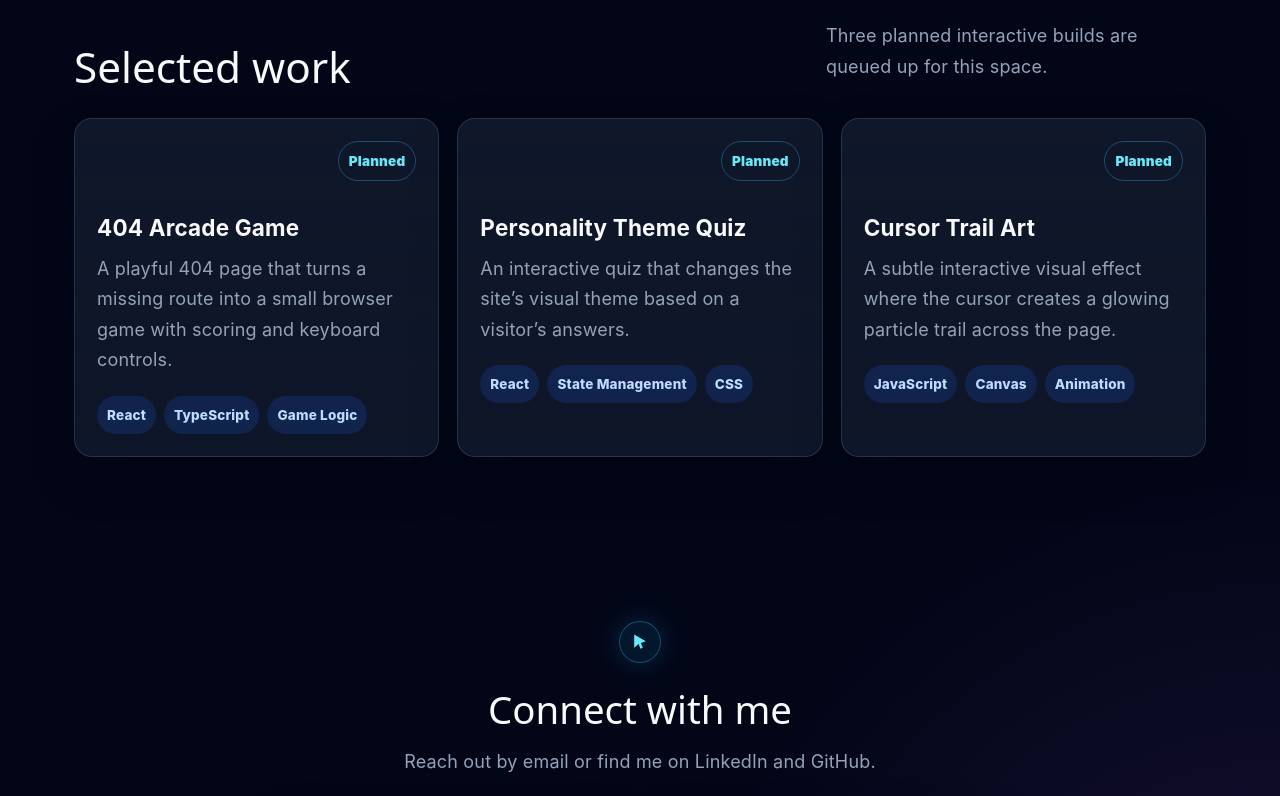
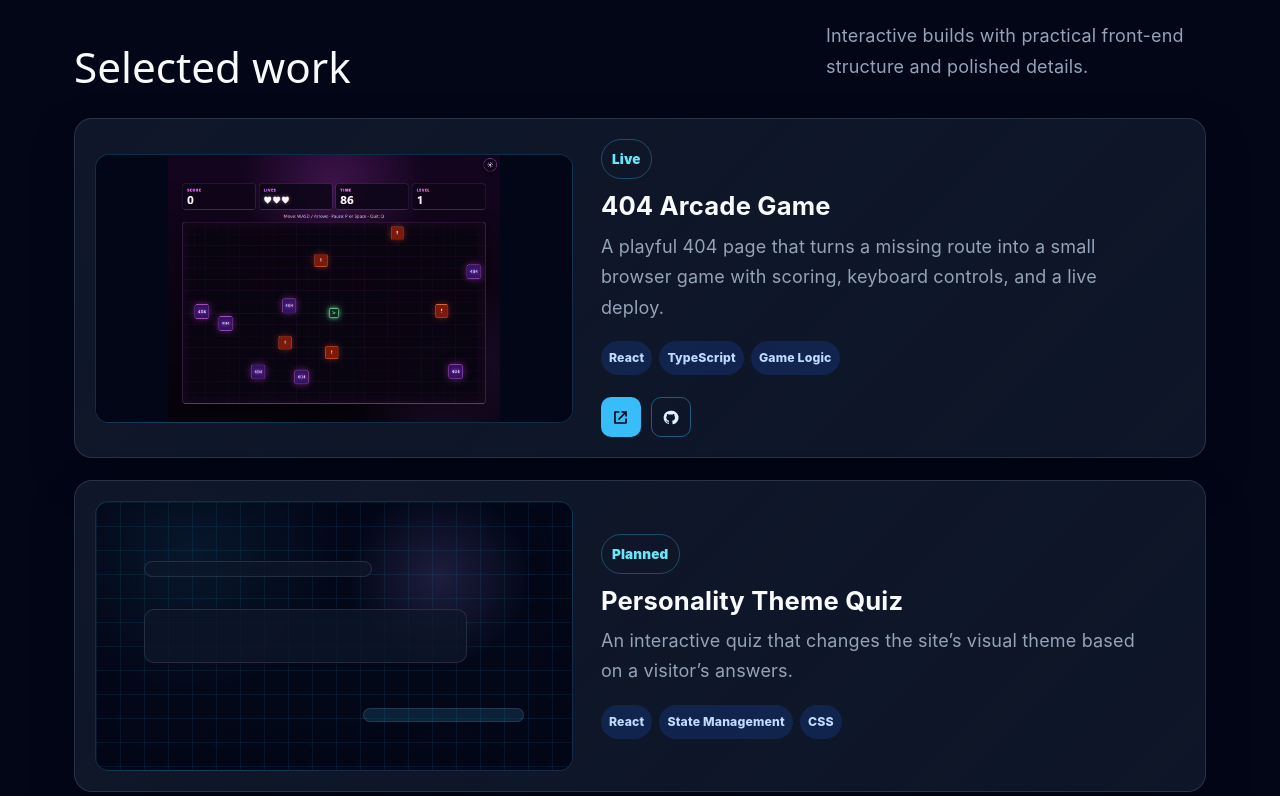
Before and after one commit to devbyE/EfremW, a React (Vite) app: page / in a window 1280 px wide. Shown: the part 2004-2800 px from the top of the page. Built offline with nearby package versions, Linux system fonts and the light colour scheme.

Commit message:
Update projects section with arcade game

```diff
--- a/src/App.css
+++ b/src/App.css
@@ -347,17 +347,19 @@ h2 {
 
 .project-grid {
   display: grid;
-  grid-template-columns: repeat(3, minmax(0, 1fr));
-  gap: 18px;
+  gap: 22px;
 }
 
 .project-card {
-  min-height: 260px;
+  display: grid;
+  grid-template-columns: minmax(280px, 0.9fr) minmax(0, 1.1fr);
+  gap: 28px;
+  align-items: center;
   border: 1px solid rgba(148, 163, 184, 0.2);
   border-radius: 18px;
-  padding: 22px;
+  padding: 20px;
   background:
-    linear-gradient(180deg, rgba(15, 23, 42, 0.92), rgba(15, 23, 42, 0.62)),
+    linear-gradient(135deg, rgba(15, 23, 42, 0.94), rgba(15, 23, 42, 0.58)),
     rgba(15, 23, 42, 0.84);
   box-shadow: 0 20px 50px rgba(0, 0, 0, 0.18);
   transition:
@@ -374,8 +376,8 @@ h2 {
 
 .project-card-top {
   display: flex;
-  justify-content: flex-end;
-  margin-bottom: 34px;
+  justify-content: flex-start;
+  margin-bottom: 14px;
 }
 
 .project-status {
@@ -390,28 +392,176 @@ h2 {
 .project-card h3 {
   margin-bottom: 12px;
   color: #f8fafc;
-  font-size: 1.25rem;
+  font-size: clamp(1.35rem, 2vw, 1.9rem);
 }
 
 .project-card p {
+  max-width: 560px;
+  margin-bottom: 0;
   color: #94a3b8;
   line-height: 1.7;
+}
+
+.project-content {
+  min-width: 0;
+}
+
+.project-preview {
+  overflow: hidden;
+  border: 1px solid rgba(56, 189, 248, 0.2);
+  border-radius: 14px;
+  background:
+    radial-gradient(circle at 20% 18%, rgba(56, 189, 248, 0.18), transparent 8rem),
+    rgba(2, 6, 23, 0.72);
+  box-shadow: inset 0 0 40px rgba(2, 6, 23, 0.42);
+}
+
+.project-preview img {
+  display: block;
+  width: 100%;
+  aspect-ratio: 16 / 9;
+  background: #020617;
+  object-fit: contain;
+  object-position: center;
+}
+
+.project-placeholder {
+  position: relative;
+  min-height: 220px;
+  aspect-ratio: 16 / 9;
+  background:
+    linear-gradient(rgba(56, 189, 248, 0.08) 1px, transparent 1px),
+    linear-gradient(90deg, rgba(56, 189, 248, 0.08) 1px, transparent 1px),
+    radial-gradient(circle at 72% 28%, rgba(167, 139, 250, 0.16), transparent 5rem),
+    rgba(2, 6, 23, 0.52);
+  background-size: 24px 24px, 24px 24px, auto, auto;
+}
+
+.project-placeholder span {
+  position: absolute;
+  display: block;
+  border: 1px solid rgba(148, 163, 184, 0.18);
+  border-radius: 10px;
+  background: rgba(15, 23, 42, 0.72);
+}
+
+.project-placeholder span:nth-child(1) {
+  top: 22%;
+  left: 10%;
+  width: 48%;
+  height: 16px;
+}
+
+.project-placeholder span:nth-child(2) {
+  top: 40%;
+  left: 10%;
+  width: 68%;
+  height: 54px;
+}
+
+.project-placeholder span:nth-child(3) {
+  right: 10%;
+  bottom: 18%;
+  width: 34%;
+  height: 14px;
+  background: rgba(56, 189, 248, 0.14);
 }
 
 .project-tech {
   display: flex;
   flex-wrap: wrap;
-  gap: 8px;
-  margin-top: 20px;
+  gap: 7px;
+  margin-top: 18px;
 }
 
 .project-tech span {
   border-radius: 999px;
-  padding: 6px 10px;
+  padding: 4px 8px;
   background: rgba(37, 99, 235, 0.18);
   color: #bfdbfe;
-  font-size: 0.75rem;
+  font-size: 0.68rem;
   font-weight: 800;
+}
+
+.project-links {
+  display: flex;
+  flex-wrap: wrap;
+  gap: 10px;
+  padding-top: 22px;
+}
+
+.project-links a {
+  position: relative;
+  display: inline-flex;
+  align-items: center;
+  justify-content: center;
+  width: 40px;
+  height: 40px;
+  border: 1px solid rgba(56, 189, 248, 0.42);
+  border-radius: 10px;
+  color: #e0f2fe;
+  transition:
+    transform 0.2s ease,
+    border-color 0.2s ease,
+    background 0.2s ease;
+}
+
+.project-links a svg {
+  width: 19px;
+  height: 19px;
+  fill: none;
+  stroke: currentColor;
+  stroke-linecap: round;
+  stroke-linejoin: round;
+  stroke-width: 2;
+}
+
+.project-links a:nth-child(2) svg {
+  fill: currentColor;
+  stroke: none;
+}
+
+.project-links a:first-child {
+  background: #38bdf8;
+  color: #020617;
+}
+
+.project-links a:hover {
+  transform: translateY(-2px);
+  border-color: rgba(56, 189, 248, 0.72);
+  background: rgba(56, 189, 248, 0.12);
+}
+
+.project-links a:first-child:hover {
+  background: #67e8f9;
+}
+
+.project-link-tooltip {
+  position: absolute;
+  left: 50%;
+  bottom: calc(100% + 10px);
+  z-index: 2;
+  pointer-events: none;
+  opacity: 0;
+  transform: translate(-50%, 4px);
+  white-space: nowrap;
+  border: 1px solid rgba(56, 189, 248, 0.3);
+  border-radius: 8px;
+  padding: 6px 8px;
+  background: rgba(2, 6, 23, 0.94);
+  color: #e0f2fe;
+  font-size: 0.72rem;
+  font-weight: 900;
+  box-shadow: 0 12px 30px rgba(0, 0, 0, 0.28);
+  transition:
+    opacity 0.16s ease,
+    transform 0.16s ease;
+}
+
+.project-links a:hover .project-link-tooltip,
+.project-links a:focus-visible .project-link-tooltip {
+  opacity: 1;
+  transform: translate(-50%, 0);
 }
 
 .contact-footer {
@@ -550,8 +700,9 @@ h2 {
     min-height: auto;
   }
 
-  .project-grid {
-    grid-template-columns: repeat(2, minmax(0, 1fr));
+  .project-card {
+    grid-template-columns: 1fr;
+    gap: 20px;
   }
 }
 
@@ -588,7 +739,6 @@ h2 {
   }
 
   .tech-list,
-  .project-grid,
   .contact-grid {
     grid-template-columns: 1fr;
   }
--- a/src/App.tsx
+++ b/src/App.tsx
@@ -16,9 +16,27 @@ const projects = [
   {
     title: '404 Arcade Game',
     description:
-      'A playful 404 page that turns a missing route into a small browser game with scoring and keyboard controls.',
+      'A playful 404 page that turns a missing route into a small browser game with scoring, keyboard controls, and a live deploy.',
     tech: ['React', 'TypeScript', 'Game Logic'],
-    status: 'Planned',
+    status: 'Live',
+    image: '/projects/404-arcade-game.png',
+    imageAlt: '404 Arcade Game gameplay screenshot',
+    links: [
+      {
+        label: 'Live Demo',
+        href: 'https://404-arcade-game.vercel.app',
+        icon: 'external',
+        ariaLabel: 'Open 404 Arcade Game live demo',
+        tooltip: 'Live Demo',
+      },
+      {
+        label: 'GitHub',
+        href: 'https://github.com/devbyE/404-arcade-game',
+        icon: 'github',
+        ariaLabel: 'View 404 Arcade Game GitHub repository',
+        tooltip: 'GitHub Repo',
+      },
+    ],
   },
   {
     title: 'Personality Theme Quiz',
@@ -168,12 +186,25 @@ function App() {
 
         <div className="section-heading-row">
           <h2>Selected work</h2>
-          <p>Three planned interactive builds are queued up for this space.</p>
+          <p>Interactive builds with practical front-end structure and polished details.</p>
         </div>
 
         <div className="project-grid">
           {projects.map((project) => (
             <article className="project-card" key={project.title}>
+              <div className="project-preview">
+                {project.image && project.imageAlt ? (
+                  <img src={project.image} alt={project.imageAlt} />
+                ) : (
+                  <div className="project-placeholder" aria-hidden="true">
+                    <span></span>
+                    <span></span>
+                    <span></span>
+                  </div>
+                )}
+              </div>
+
+              <div className="project-content">
                 <div className="project-card-top">
                   <span className="project-status">{project.status}</span>
                 </div>
@@ -186,6 +217,36 @@ function App() {
                   {project.tech.map((item) => (
                     <span key={item}>{item}</span>
                   ))}
+                </div>
+
+                {project.links && (
+                  <div className="project-links">
+                    {project.links.map((link) => (
+                      <a
+                        href={link.href}
+                        key={link.href}
+                        target="_blank"
+                        aria-label={link.ariaLabel}
+                        rel="noreferrer"
+                      >
+                        {link.icon === 'external' ? (
+                          <svg viewBox="0 0 24 24" aria-hidden="true">
+                            <path d="M14 5h5v5" />
+                            <path d="M10 14L19 5" />
+                            <path d="M19 14v5H5V5h5" />
+                          </svg>
+                        ) : (
+                          <svg viewBox="0 0 24 24" aria-hidden="true">
+                            <path d="M12 3.5a8.6 8.6 0 0 0-2.7 16.8c.4.1.6-.2.6-.4v-1.5c-2.3.5-2.8-1-2.8-1-.4-.9-.9-1.2-.9-1.2-.8-.5.1-.5.1-.5.8.1 1.3.9 1.3.9.8 1.3 2 1 2.4.8.1-.6.3-1 .5-1.2-1.8-.2-3.8-.9-3.8-4.1 0-.9.3-1.7.9-2.3-.1-.2-.4-1.1.1-2.3 0 0 .7-.2 2.4.9.7-.2 1.4-.3 2.1-.3.7 0 1.4.1 2.1.3 1.6-1.1 2.4-.9 2.4-.9.5 1.2.2 2.1.1 2.3.5.6.9 1.4.9 2.3 0 3.2-1.9 3.9-3.8 4.1.3.3.6.8.6 1.6v2.4c0 .2.1.5.6.4A8.6 8.6 0 0 0 12 3.5z" />
+                          </svg>
+                        )}
+                        <span className="project-link-tooltip" aria-hidden="true">
+                          {link.tooltip}
+                        </span>
+                      </a>
+                    ))}
+                  </div>
+                )}
               </div>
             </article>
           ))}
```
Also changed, not shown: public/projects/404-arcade-game.png (added). Lines whose indentation alone changed are shown as unchanged.
